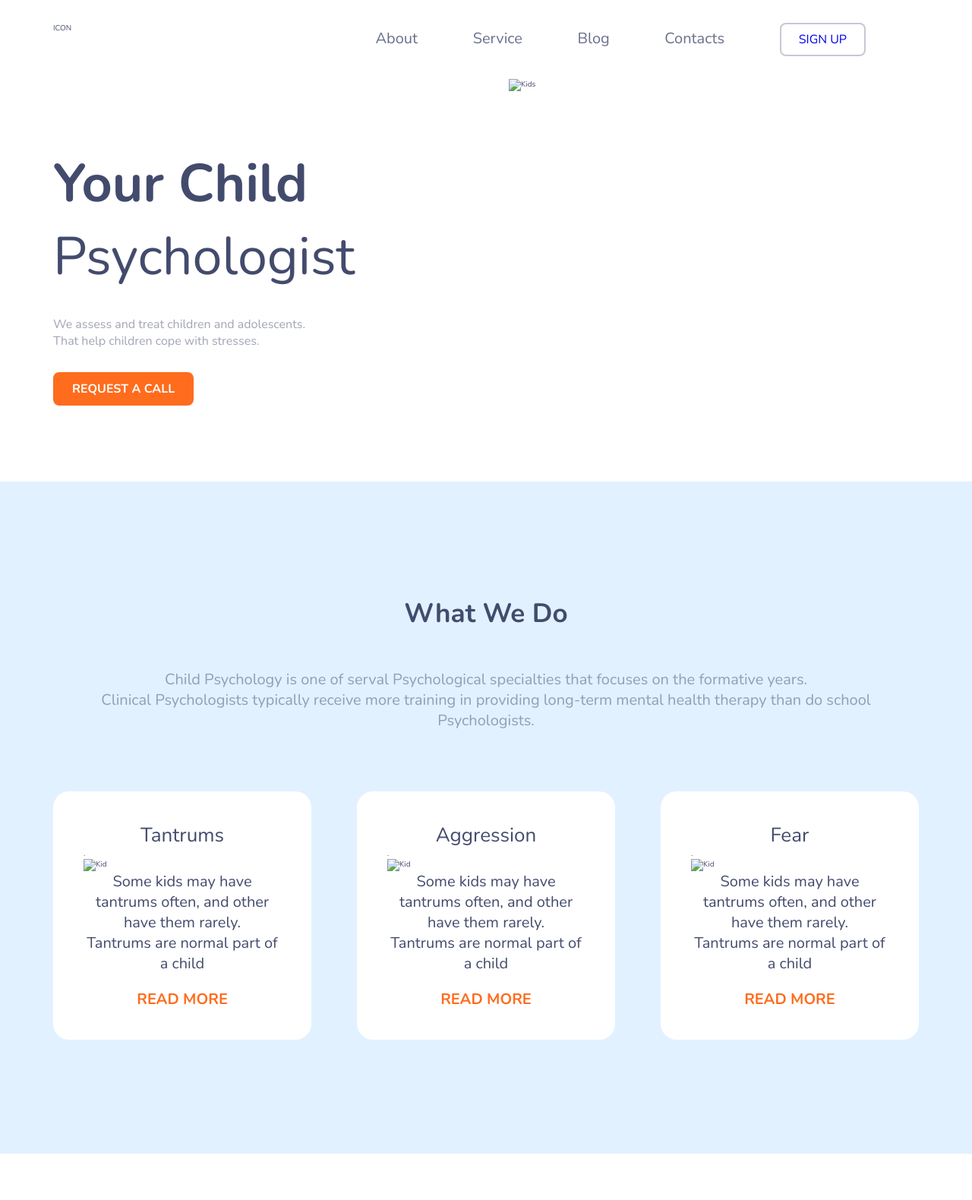
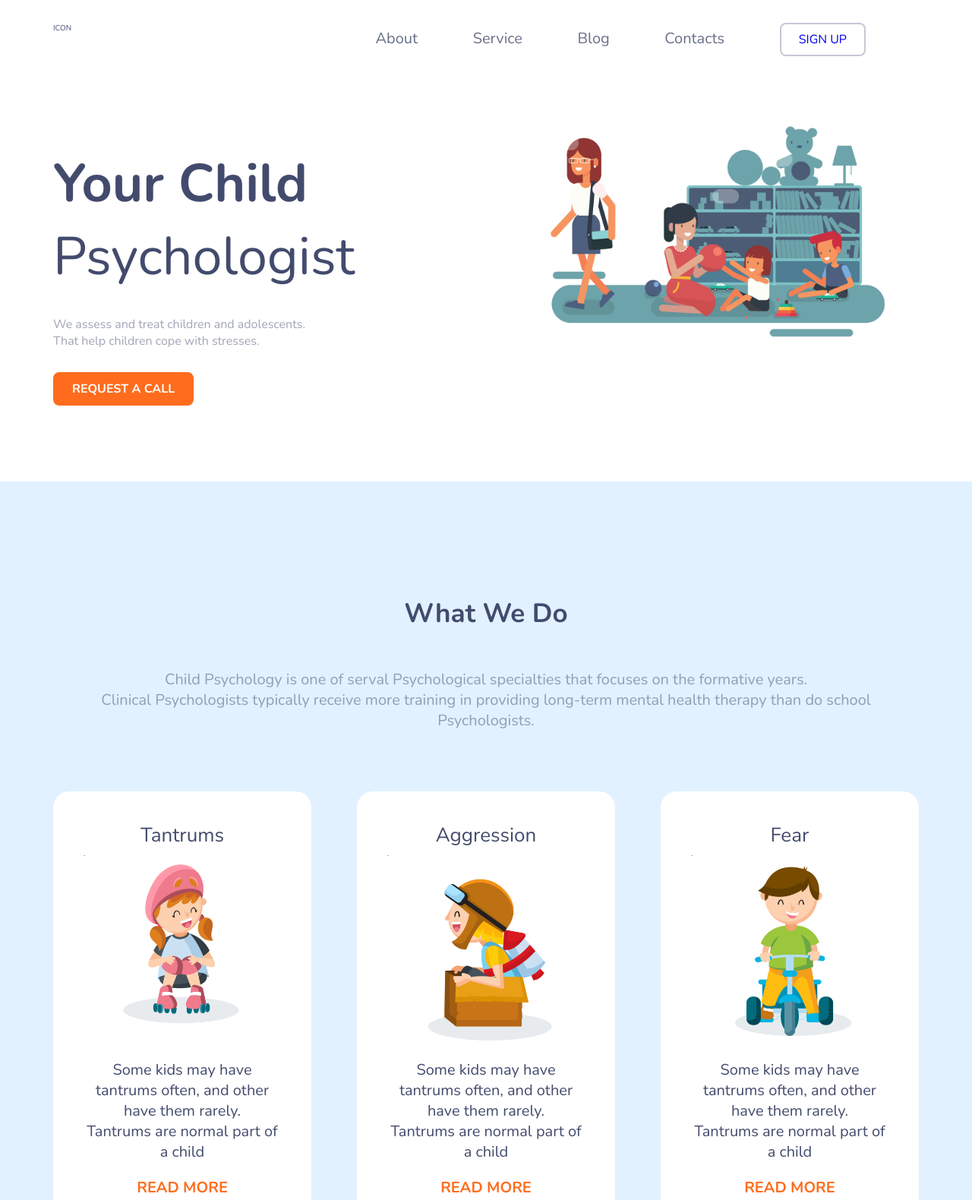
Before and after one commit to DarwishCodes/cdoc, a website: page index.html in a window 1280 px wide. Shown: the top 1580 px of the page at 76% size. Drawn offline with nearby package versions, Linux system fonts and the light colour scheme; the site is published under a folder, as on GitHub Pages, so addresses that start at the root find nothing.

Commit message:
fixed photos url

```diff
--- a/index.html
+++ b/index.html
@@ -46,7 +46,7 @@
                 </div>
                 <div class="col-1-of-2">
                     <div class="header__img-box">
-                        <img src="/img/kid.png" alt="Kids" class="header__img">
+                        <img src="img/kid.png" alt="Kids" class="header__img">
                     </div>
                 </div>
             </div>
@@ -67,7 +67,7 @@
                         <div class="card">
                             <div class="card__title">Tantrums</div>.
                             <div class="card__image-box">
-                                <img class="card__image" src="/img/kid-1.png" alt="Kid">
+                                <img class="card__image" src="img/kid-1.png" alt="Kid">
                             </div>
                             <div class="card__text-box">
                                 <div class="card__text">Some kids may have tantrums often, and other have them rarely.<br> Tantrums are normal part of a child</div>
@@ -79,7 +79,7 @@
                         <div class="card">
                             <div class="card__title">Aggression</div>.
                             <div class="card__image-box">
-                                <img class="card__image" src="/img/kid-2.png" alt="Kid">
+                                <img class="card__image" src="img/kid-2.png" alt="Kid">
                             </div>
                             <div class="card__text-box">
                                 <div class="card__text">Some kids may have tantrums often, and other have them rarely.<br> Tantrums are normal part of a child</div>
@@ -91,7 +91,7 @@
                         <div class="card">
                             <div class="card__title">Fear</div>.
                             <div class="card__image-box">
-                                <img class="card__image" src="/img/kid-3.png" alt="Kid">
+                                <img class="card__image" src="img/kid-3.png" alt="Kid">
                             </div>
                             <div class="card__text-box">
                                 <div class="card__text">Some kids may have tantrums often, and other have them rarely.<br> Tantrums are normal part of a child</div>
```
